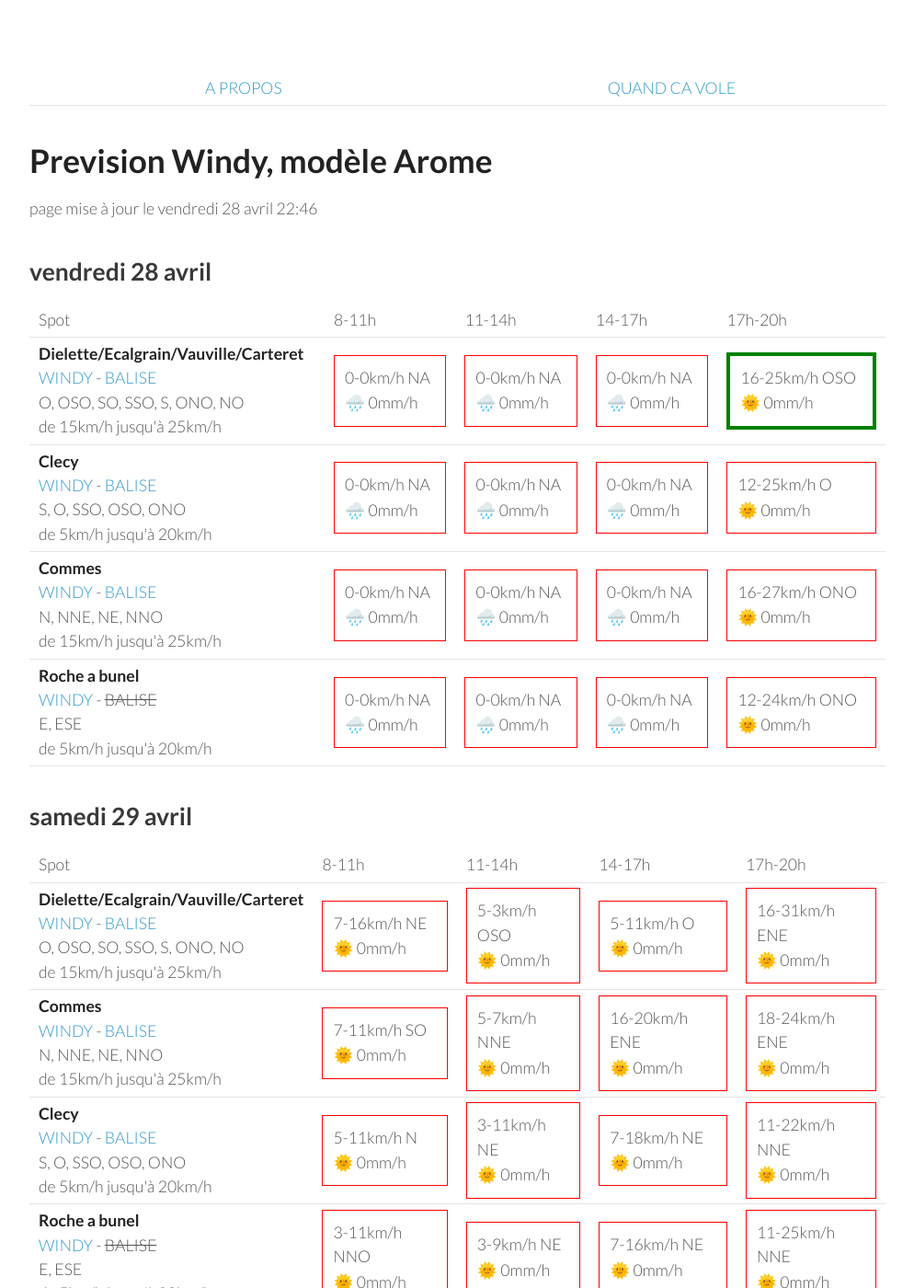
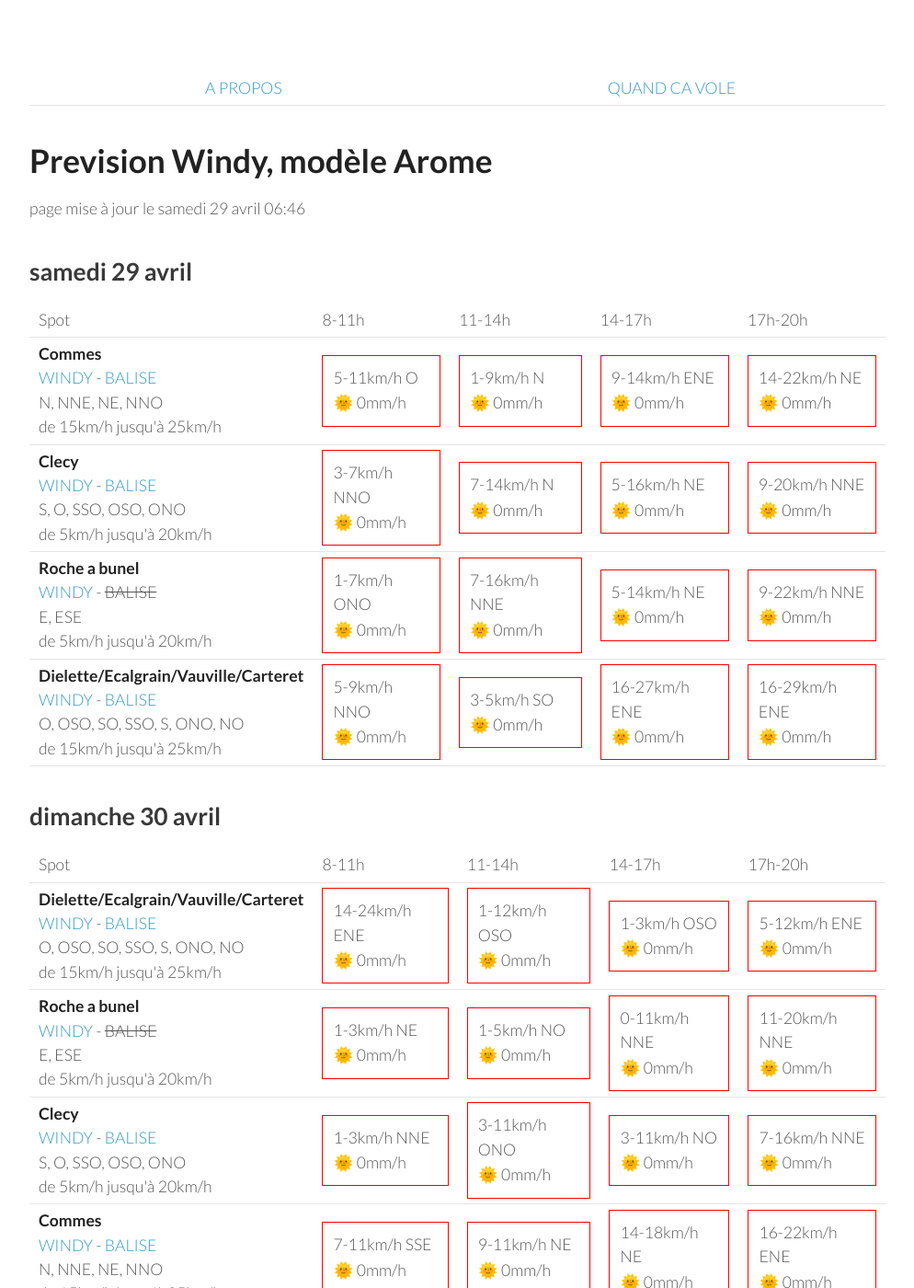
Before and after one commit to parapente-dans-le-nord/parapente-dans-le-nord.github.io, a Jekyll site: the page built from normandie.markdown, in a window 1280 px wide and 1400 px high. Shown: the whole window at 92% size, without its empty margins (26-1020 px from the left). Built offline with Jekyll 4.4.1, drawn with Linux system fonts in a browser that asks for light colours; some of the changed text lies outside the part shown.

Commit message:
update index.markdown

```diff
--- a/normandie.markdown
+++ b/normandie.markdown
@@ -7,60 +7,8 @@ title:  "Tous les spots"
 {: .links}
 
 # Prevision Windy, modèle Arome
-page mise à jour le vendredi 28 avril 22:46
+page mise à jour le samedi 29 avril 06:46
 
-## vendredi 28 avril
-
-{::nomarkdown}
-<table>
-  <tbody>
-    <tr>
-      <td>Spot</td>
-      <td>8-11h</td>
-      <td>11-14h</td>
-      <td>14-17h</td>
-      <td>17h-20h</td>
-    </tr>
-<tr>
-        <td><strong>Dielette/Ecalgrain/Vauville/Carteret</strong><br><a href="https://windy.com/49.650/-1.856?49.243,-1.856,8">WINDY</a> - <span class=""><a href="http://www.balisemeteo.com/balise.php?idBalise=81">BALISE</a> </span><br> <span class="vent-favorable">O, OSO, SO, SSO, S, ONO, NO</span><br><span class="force-vent">de 15km/h jusqu'à 25km/h</span> </td>
-
-            <td><div class="not-flyable"><p>0-0km/h NA</p><p>🌧️ 0mm/h</p></div></td>
-            <td><div class="not-flyable"><p>0-0km/h NA</p><p>🌧️ 0mm/h</p></div></td>
-            <td><div class="not-flyable"><p>0-0km/h NA</p><p>🌧️ 0mm/h</p></div></td>
-            <td><div class="flyable"><p>16-25km/h OSO</p><p>🌞 0mm/h</p></div></td>
-
-    </tr>
-<tr>
-        <td><strong>Clecy</strong><br><a href="https://windy.com/48.929/-0.470?48.516,-0.470,8">WINDY</a> - <span class=""><a href="http://www.balisemeteo.com/balise.php?idBalise=122">BALISE</a> </span><br> <span class="vent-favorable">S, O, SSO, OSO, ONO</span><br><span class="force-vent">de 5km/h jusqu'à 20km/h</span> </td>
-
-            <td><div class="not-flyable"><p>0-0km/h NA</p><p>🌧️ 0mm/h</p></div></td>
-            <td><div class="not-flyable"><p>0-0km/h NA</p><p>🌧️ 0mm/h</p></div></td>
-            <td><div class="not-flyable"><p>0-0km/h NA</p><p>🌧️ 0mm/h</p></div></td>
-            <td><div class="not-flyable"><p>12-25km/h O</p><p>🌞 0mm/h</p></div></td>
-
-    </tr>
-<tr>
-        <td><strong>Commes</strong><br><a href="https://windy.com/49.346/-0.726?48.936,-0.726,8">WINDY</a> - <span class=""><a href="http://www.balisemeteo.com/balise.php?idBalise=158">BALISE</a> </span><br> <span class="vent-favorable">N, NNE, NE, NNO</span><br><span class="force-vent">de 15km/h jusqu'à 25km/h</span> </td>
-
-            <td><div class="not-flyable"><p>0-0km/h NA</p><p>🌧️ 0mm/h</p></div></td>
-            <td><div class="not-flyable"><p>0-0km/h NA</p><p>🌧️ 0mm/h</p></div></td>
-            <td><div class="not-flyable"><p>0-0km/h NA</p><p>🌧️ 0mm/h</p></div></td>
-            <td><div class="not-flyable"><p>16-27km/h ONO</p><p>🌞 0mm/h</p></div></td>
-
-    </tr>
-<tr>
-        <td><strong>Roche a bunel</strong><br><a href="https://windy.com/48.993/-0.499?48.580,-0.499,8">WINDY</a> - <span class="no-balise"> BALISE </span><br> <span class="vent-favorable">E, ESE</span><br><span class="force-vent">de 5km/h jusqu'à 20km/h</span> </td>
-
-            <td><div class="not-flyable"><p>0-0km/h NA</p><p>🌧️ 0mm/h</p></div></td>
-            <td><div class="not-flyable"><p>0-0km/h NA</p><p>🌧️ 0mm/h</p></div></td>
-            <td><div class="not-flyable"><p>0-0km/h NA</p><p>🌧️ 0mm/h</p></div></td>
-            <td><div class="not-flyable"><p>12-24km/h ONO</p><p>🌞 0mm/h</p></div></td>
-
-    </tr>
-
-</tbody>
-</table>
-{:/}
 ## samedi 29 avril
 
 {::nomarkdown}
@@ -74,42 +22,42 @@ page mise à jour le vendredi 28 avril 22:46
       <td>17h-20h</td>
     </tr>
 <tr>
-        <td><strong>Dielette/Ecalgrain/Vauville/Carteret</strong><br><a href="https://windy.com/49.650/-1.856?49.243,-1.856,8">WINDY</a> - <span class=""><a href="http://www.balisemeteo.com/balise.php?idBalise=81">BALISE</a> </span><br> <span class="vent-favorable">O, OSO, SO, SSO, S, ONO, NO</span><br><span class="force-vent">de 15km/h jusqu'à 25km/h</span> </td>
-
-            <td><div class="not-flyable"><p>7-16km/h NE</p><p>🌞 0mm/h</p></div></td>
-            <td><div class="not-flyable"><p>5-3km/h OSO</p><p>🌞 0mm/h</p></div></td>
-            <td><div class="not-flyable"><p>5-11km/h O</p><p>🌞 0mm/h</p></div></td>
-            <td><div class="not-flyable"><p>16-31km/h ENE</p><p>🌞 0mm/h</p></div></td>
-
-
-    </tr>
-<tr>
         <td><strong>Commes</strong><br><a href="https://windy.com/49.346/-0.726?48.936,-0.726,8">WINDY</a> - <span class=""><a href="http://www.balisemeteo.com/balise.php?idBalise=158">BALISE</a> </span><br> <span class="vent-favorable">N, NNE, NE, NNO</span><br><span class="force-vent">de 15km/h jusqu'à 25km/h</span> </td>
 
-            <td><div class="not-flyable"><p>7-11km/h SO</p><p>🌞 0mm/h</p></div></td>
-            <td><div class="not-flyable"><p>5-7km/h NNE</p><p>🌞 0mm/h</p></div></td>
-            <td><div class="not-flyable"><p>16-20km/h ENE</p><p>🌞 0mm/h</p></div></td>
-            <td><div class="not-flyable"><p>18-24km/h ENE</p><p>🌞 0mm/h</p></div></td>
+            <td><div class="not-flyable"><p>5-11km/h O</p><p>🌞 0mm/h</p></div></td>
+            <td><div class="not-flyable"><p>1-9km/h N</p><p>🌞 0mm/h</p></div></td>
+            <td><div class="not-flyable"><p>9-14km/h ENE</p><p>🌞 0mm/h</p></div></td>
+            <td><div class="not-flyable"><p>14-22km/h NE</p><p>🌞 0mm/h</p></div></td>
 
 
     </tr>
 <tr>
         <td><strong>Clecy</strong><br><a href="https://windy.com/48.929/-0.470?48.516,-0.470,8">WINDY</a> - <span class=""><a href="http://www.balisemeteo.com/balise.php?idBalise=122">BALISE</a> </span><br> <span class="vent-favorable">S, O, SSO, OSO, ONO</span><br><span class="force-vent">de 5km/h jusqu'à 20km/h</span> </td>
 
-            <td><div class="not-flyable"><p>5-11km/h N</p><p>🌞 0mm/h</p></div></td>
-            <td><div class="not-flyable"><p>3-11km/h NE</p><p>🌞 0mm/h</p></div></td>
-            <td><div class="not-flyable"><p>7-18km/h NE</p><p>🌞 0mm/h</p></div></td>
-            <td><div class="not-flyable"><p>11-22km/h NNE</p><p>🌞 0mm/h</p></div></td>
+            <td><div class="not-flyable"><p>3-7km/h NNO</p><p>🌞 0mm/h</p></div></td>
+            <td><div class="not-flyable"><p>7-14km/h N</p><p>🌞 0mm/h</p></div></td>
+            <td><div class="not-flyable"><p>5-16km/h NE</p><p>🌞 0mm/h</p></div></td>
+            <td><div class="not-flyable"><p>9-20km/h NNE</p><p>🌞 0mm/h</p></div></td>
 
 
     </tr>
 <tr>
         <td><strong>Roche a bunel</strong><br><a href="https://windy.com/48.993/-0.499?48.580,-0.499,8">WINDY</a> - <span class="no-balise"> BALISE </span><br> <span class="vent-favorable">E, ESE</span><br><span class="force-vent">de 5km/h jusqu'à 20km/h</span> </td>
 
-            <td><div class="not-flyable"><p>3-11km/h NNO</p><p>🌞 0mm/h</p></div></td>
-            <td><div class="not-flyable"><p>3-9km/h NE</p><p>🌞 0mm/h</p></div></td>
-            <td><div class="not-flyable"><p>7-16km/h NE</p><p>🌞 0mm/h</p></div></td>
-            <td><div class="not-flyable"><p>11-25km/h NNE</p><p>🌞 0mm/h</p></div></td>
+            <td><div class="not-flyable"><p>1-7km/h ONO</p><p>🌞 0mm/h</p></div></td>
+            <td><div class="not-flyable"><p>7-16km/h NNE</p><p>🌞 0mm/h</p></div></td>
+            <td><div class="not-flyable"><p>5-14km/h NE</p><p>🌞 0mm/h</p></div></td>
+            <td><div class="not-flyable"><p>9-22km/h NNE</p><p>🌞 0mm/h</p></div></td>
+
+
+    </tr>
+<tr>
+        <td><strong>Dielette/Ecalgrain/Vauville/Carteret</strong><br><a href="https://windy.com/49.650/-1.856?49.243,-1.856,8">WINDY</a> - <span class=""><a href="http://www.balisemeteo.com/balise.php?idBalise=81">BALISE</a> </span><br> <span class="vent-favorable">O, OSO, SO, SSO, S, ONO, NO</span><br><span class="force-vent">de 15km/h jusqu'à 25km/h</span> </td>
+
+            <td><div class="not-flyable"><p>5-9km/h NNO</p><p>🌞 0mm/h</p></div></td>
+            <td><div class="not-flyable"><p>3-5km/h SO</p><p>🌞 0mm/h</p></div></td>
+            <td><div class="not-flyable"><p>16-27km/h ENE</p><p>🌞 0mm/h</p></div></td>
+            <td><div class="not-flyable"><p>16-29km/h ENE</p><p>🌞 0mm/h</p></div></td>
 
 
     </tr>
@@ -130,42 +78,42 @@ page mise à jour le vendredi 28 avril 22:46
       <td>17h-20h</td>
     </tr>
 <tr>
-        <td><strong>Roche a bunel</strong><br><a href="https://windy.com/48.993/-0.499?48.580,-0.499,8">WINDY</a> - <span class="no-balise"> BALISE </span><br> <span class="vent-favorable">E, ESE</span><br><span class="force-vent">de 5km/h jusqu'à 20km/h</span> </td>
+        <td><strong>Dielette/Ecalgrain/Vauville/Carteret</strong><br><a href="https://windy.com/49.650/-1.856?49.243,-1.856,8">WINDY</a> - <span class=""><a href="http://www.balisemeteo.com/balise.php?idBalise=81">BALISE</a> </span><br> <span class="vent-favorable">O, OSO, SO, SSO, S, ONO, NO</span><br><span class="force-vent">de 15km/h jusqu'à 25km/h</span> </td>
 
-            <td><div class="not-flyable"><p>3-5km/h N</p><p>🌞 0mm/h</p></div></td>
-            <td><div class="flyable"><p>7-16km/h ESE</p><p>🌞 0mm/h</p></div></td>
-            <td><div class="not-flyable"><p>5-18km/h ENE</p><p>🌞 0mm/h</p></div></td>
-            <td><div class="not-flyable"><p>7-18km/h NE</p><p>🌞 0mm/h</p></div></td>
+            <td><div class="not-flyable"><p>14-24km/h ENE</p><p>🌞 0mm/h</p></div></td>
+            <td><div class="not-flyable"><p>1-12km/h OSO</p><p>🌞 0mm/h</p></div></td>
+            <td><div class="not-flyable"><p>1-3km/h OSO</p><p>🌞 0mm/h</p></div></td>
+            <td><div class="not-flyable"><p>5-12km/h ENE</p><p>🌞 0mm/h</p></div></td>
 
 
     </tr>
 <tr>
-        <td><strong>Dielette/Ecalgrain/Vauville/Carteret</strong><br><a href="https://windy.com/49.650/-1.856?49.243,-1.856,8">WINDY</a> - <span class=""><a href="http://www.balisemeteo.com/balise.php?idBalise=81">BALISE</a> </span><br> <span class="vent-favorable">O, OSO, SO, SSO, S, ONO, NO</span><br><span class="force-vent">de 15km/h jusqu'à 25km/h</span> </td>
+        <td><strong>Roche a bunel</strong><br><a href="https://windy.com/48.993/-0.499?48.580,-0.499,8">WINDY</a> - <span class="no-balise"> BALISE </span><br> <span class="vent-favorable">E, ESE</span><br><span class="force-vent">de 5km/h jusqu'à 20km/h</span> </td>
 
-            <td><div class="not-flyable"><p>18-29km/h E</p><p>🌞 0mm/h</p></div></td>
-            <td><div class="not-flyable"><p>5-11km/h NE</p><p>🌞 0mm/h</p></div></td>
-            <td><div class="not-flyable"><p>5-16km/h O</p><p>🌞 0mm/h</p></div></td>
-            <td><div class="not-flyable"><p>9-16km/h NNO</p><p>🌧 0.5mm/h</p></div></td>
+            <td><div class="not-flyable"><p>1-3km/h NE</p><p>🌞 0mm/h</p></div></td>
+            <td><div class="not-flyable"><p>1-5km/h NO</p><p>🌞 0mm/h</p></div></td>
+            <td><div class="not-flyable"><p>0-11km/h NNE</p><p>🌞 0mm/h</p></div></td>
+            <td><div class="not-flyable"><p>11-20km/h NNE</p><p>🌞 0mm/h</p></div></td>
 
 
     </tr>
 <tr>
         <td><strong>Clecy</strong><br><a href="https://windy.com/48.929/-0.470?48.516,-0.470,8">WINDY</a> - <span class=""><a href="http://www.balisemeteo.com/balise.php?idBalise=122">BALISE</a> </span><br> <span class="vent-favorable">S, O, SSO, OSO, ONO</span><br><span class="force-vent">de 5km/h jusqu'à 20km/h</span> </td>
 
-            <td><div class="not-flyable"><p>1-3km/h N</p><p>🌞 0mm/h</p></div></td>
-            <td><div class="not-flyable"><p>5-16km/h ESE</p><p>🌞 0mm/h</p></div></td>
-            <td><div class="not-flyable"><p>5-18km/h ENE</p><p>🌞 0mm/h</p></div></td>
-            <td><div class="not-flyable"><p>7-18km/h NE</p><p>🌞 0mm/h</p></div></td>
+            <td><div class="not-flyable"><p>1-3km/h NNE</p><p>🌞 0mm/h</p></div></td>
+            <td><div class="not-flyable"><p>3-11km/h ONO</p><p>🌞 0mm/h</p></div></td>
+            <td><div class="not-flyable"><p>3-11km/h NO</p><p>🌞 0mm/h</p></div></td>
+            <td><div class="not-flyable"><p>7-16km/h NNE</p><p>🌞 0mm/h</p></div></td>
 
 
     </tr>
 <tr>
         <td><strong>Commes</strong><br><a href="https://windy.com/49.346/-0.726?48.936,-0.726,8">WINDY</a> - <span class=""><a href="http://www.balisemeteo.com/balise.php?idBalise=158">BALISE</a> </span><br> <span class="vent-favorable">N, NNE, NE, NNO</span><br><span class="force-vent">de 15km/h jusqu'à 25km/h</span> </td>
 
-            <td><div class="not-flyable"><p>7-11km/h ESE</p><p>🌞 0mm/h</p></div></td>
-            <td><div class="not-flyable"><p>11-18km/h ESE</p><p>🌞 0mm/h</p></div></td>
-            <td><div class="not-flyable"><p>12-20km/h ENE</p><p>🌞 0mm/h</p></div></td>
-            <td><div class="not-flyable"><p>11-22km/h NE</p><p>🌞 0mm/h</p></div></td>
+            <td><div class="not-flyable"><p>7-11km/h SSE</p><p>🌞 0mm/h</p></div></td>
+            <td><div class="not-flyable"><p>9-11km/h NE</p><p>🌞 0mm/h</p></div></td>
+            <td><div class="not-flyable"><p>14-18km/h NE</p><p>🌞 0mm/h</p></div></td>
+            <td><div class="not-flyable"><p>16-22km/h ENE</p><p>🌞 0mm/h</p></div></td>
 
 
     </tr>
@@ -188,9 +136,9 @@ page mise à jour le vendredi 28 avril 22:46
 <tr>
         <td><strong>Dielette/Ecalgrain/Vauville/Carteret</strong><br><a href="https://windy.com/49.650/-1.856?49.243,-1.856,8">WINDY</a> - <span class=""><a href="http://www.balisemeteo.com/balise.php?idBalise=81">BALISE</a> </span><br> <span class="vent-favorable">O, OSO, SO, SSO, S, ONO, NO</span><br><span class="force-vent">de 15km/h jusqu'à 25km/h</span> </td>
 
-            <td><div class="not-flyable"><p>12-18km/h NO</p><p>🌞 0mm/h</p></div></td>
-            <td><div class="flyable"><p>18-25km/h NO</p><p>🌞 0mm/h</p></div></td>
-            <td><div class="not-flyable"><p>20-29km/h ONO</p><p>🌞 0mm/h</p></div></td>
+            <td><div class="not-flyable"><p>16-22km/h NNO</p><p>🌞 0mm/h</p></div></td>
+            <td><div class="flyable"><p>16-24km/h NO</p><p>🌞 0mm/h</p></div></td>
+            <td><div class="not-flyable"><p>18-27km/h ONO</p><p>🌞 0mm/h</p></div></td>
             <td><div class="not-flyable"><p>16-29km/h O</p><p>🌞 0mm/h</p></div></td>
 
 
@@ -198,30 +146,30 @@ page mise à jour le vendredi 28 avril 22:46
 <tr>
         <td><strong>Commes</strong><br><a href="https://windy.com/49.346/-0.726?48.936,-0.726,8">WINDY</a> - <span class=""><a href="http://www.balisemeteo.com/balise.php?idBalise=158">BALISE</a> </span><br> <span class="vent-favorable">N, NNE, NE, NNO</span><br><span class="force-vent">de 15km/h jusqu'à 25km/h</span> </td>
 
-            <td><div class="not-flyable"><p>12-20km/h ONO</p><p>🌞 0mm/h</p></div></td>
-            <td><div class="not-flyable"><p>14-24km/h NO</p><p>🌞 0mm/h</p></div></td>
-            <td><div class="not-flyable"><p>18-31km/h NNO</p><p>🌞 0mm/h</p></div></td>
-            <td><div class="not-flyable"><p>20-35km/h NO</p><p>🌞 0mm/h</p></div></td>
+            <td><div class="not-flyable"><p>12-18km/h ONO</p><p>🌞 0mm/h</p></div></td>
+            <td><div class="not-flyable"><p>16-27km/h NO</p><p>🌞 0mm/h</p></div></td>
+            <td><div class="not-flyable"><p>16-31km/h NO</p><p>🌞 0mm/h</p></div></td>
+            <td><div class="not-flyable"><p>22-35km/h NNO</p><p>🌞 0mm/h</p></div></td>
 
 
     </tr>
 <tr>
         <td><strong>Clecy</strong><br><a href="https://windy.com/48.929/-0.470?48.516,-0.470,8">WINDY</a> - <span class=""><a href="http://www.balisemeteo.com/balise.php?idBalise=122">BALISE</a> </span><br> <span class="vent-favorable">S, O, SSO, OSO, ONO</span><br><span class="force-vent">de 5km/h jusqu'à 20km/h</span> </td>
 
-            <td><div class="not-flyable"><p>11-20km/h NO</p><p>🌞 0mm/h</p></div></td>
-            <td><div class="not-flyable"><p>9-24km/h NO</p><p>🌞 0mm/h</p></div></td>
-            <td><div class="not-flyable"><p>11-27km/h NO</p><p>🌧 0.2mm/h</p></div></td>
-            <td><div class="not-flyable"><p>18-37km/h NO</p><p>🌧 0.6mm/h</p></div></td>
+            <td><div class="not-flyable"><p>9-18km/h NO</p><p>🌞 0mm/h</p></div></td>
+            <td><div class="not-flyable"><p>11-24km/h NO</p><p>🌞 0mm/h</p></div></td>
+            <td><div class="not-flyable"><p>14-31km/h NNO</p><p>🌧 0.8mm/h</p></div></td>
+            <td><div class="not-flyable"><p>16-35km/h NO</p><p>🌧 0.5mm/h</p></div></td>
 
 
     </tr>
 <tr>
         <td><strong>Roche a bunel</strong><br><a href="https://windy.com/48.993/-0.499?48.580,-0.499,8">WINDY</a> - <span class="no-balise"> BALISE </span><br> <span class="vent-favorable">E, ESE</span><br><span class="force-vent">de 5km/h jusqu'à 20km/h</span> </td>
 
-            <td><div class="not-flyable"><p>11-22km/h ONO</p><p>🌞 0mm/h</p></div></td>
-            <td><div class="not-flyable"><p>11-24km/h NO</p><p>🌞 0mm/h</p></div></td>
-            <td><div class="not-flyable"><p>12-27km/h NO</p><p>🌧 0.3mm/h</p></div></td>
-            <td><div class="not-flyable"><p>18-37km/h NO</p><p>🌧 0.9mm/h</p></div></td>
+            <td><div class="not-flyable"><p>9-18km/h NO</p><p>🌞 0mm/h</p></div></td>
+            <td><div class="not-flyable"><p>11-25km/h NO</p><p>🌞 0mm/h</p></div></td>
+            <td><div class="not-flyable"><p>14-35km/h NNO</p><p>🌧 0.7mm/h</p></div></td>
+            <td><div class="not-flyable"><p>16-37km/h NO</p><p>🌧 0.5mm/h</p></div></td>
 
 
     </tr>
@@ -242,42 +190,42 @@ page mise à jour le vendredi 28 avril 22:46
       <td>17h-20h</td>
     </tr>
 <tr>
+        <td><strong>Clecy</strong><br><a href="https://windy.com/48.929/-0.470?48.516,-0.470,8">WINDY</a> - <span class=""><a href="http://www.balisemeteo.com/balise.php?idBalise=122">BALISE</a> </span><br> <span class="vent-favorable">S, O, SSO, OSO, ONO</span><br><span class="force-vent">de 5km/h jusqu'à 20km/h</span> </td>
+
+            <td><div class="flyable"><p>7-11km/h ONO</p><p>🌞 0mm/h</p></div></td>
+            <td><div class="not-flyable"><p>7-18km/h NNE</p><p>🌞 0mm/h</p></div></td>
+            <td><div class="not-flyable"><p>12-29km/h NNE</p><p>🌧 0.5mm/h</p></div></td>
+            <td><div class="not-flyable"><p>14-33km/h NNE</p><p>🌧 0.2mm/h</p></div></td>
+
+
+    </tr>
+<tr>
         <td><strong>Dielette/Ecalgrain/Vauville/Carteret</strong><br><a href="https://windy.com/49.650/-1.856?49.243,-1.856,8">WINDY</a> - <span class=""><a href="http://www.balisemeteo.com/balise.php?idBalise=81">BALISE</a> </span><br> <span class="vent-favorable">O, OSO, SO, SSO, S, ONO, NO</span><br><span class="force-vent">de 15km/h jusqu'à 25km/h</span> </td>
 
-            <td><div class="not-flyable"><p>14-20km/h NE</p><p>🌞 0mm/h</p></div></td>
-            <td><div class="not-flyable"><p>14-22km/h ENE</p><p>🌞 0mm/h</p></div></td>
+            <td><div class="not-flyable"><p>11-16km/h NE</p><p>🌞 0mm/h</p></div></td>
+            <td><div class="not-flyable"><p>14-20km/h ENE</p><p>🌞 0mm/h</p></div></td>
             <td><div class="not-flyable"><p>16-25km/h ENE</p><p>🌞 0mm/h</p></div></td>
             <td><div class="not-flyable"><p>22-33km/h ENE</p><p>🌞 0mm/h</p></div></td>
 
 
     </tr>
 <tr>
-        <td><strong>Commes</strong><br><a href="https://windy.com/49.346/-0.726?48.936,-0.726,8">WINDY</a> - <span class=""><a href="http://www.balisemeteo.com/balise.php?idBalise=158">BALISE</a> </span><br> <span class="vent-favorable">N, NNE, NE, NNO</span><br><span class="force-vent">de 15km/h jusqu'à 25km/h</span> </td>
+        <td><strong>Roche a bunel</strong><br><a href="https://windy.com/48.993/-0.499?48.580,-0.499,8">WINDY</a> - <span class="no-balise"> BALISE </span><br> <span class="vent-favorable">E, ESE</span><br><span class="force-vent">de 5km/h jusqu'à 20km/h</span> </td>
 
-            <td><div class="not-flyable"><p>11-16km/h NE</p><p>🌞 0mm/h</p></div></td>
-            <td><div class="not-flyable"><p>16-25km/h ENE</p><p>🌞 0mm/h</p></div></td>
-            <td><div class="not-flyable"><p>20-33km/h NE</p><p>🌞 0mm/h</p></div></td>
-            <td><div class="not-flyable"><p>22-37km/h NE</p><p>🌞 0mm/h</p></div></td>
+            <td><div class="not-flyable"><p>7-12km/h NO</p><p>🌞 0mm/h</p></div></td>
+            <td><div class="not-flyable"><p>7-20km/h NNE</p><p>🌞 0mm/h</p></div></td>
+            <td><div class="not-flyable"><p>12-31km/h NNE</p><p>🌧 0.4mm/h</p></div></td>
+            <td><div class="not-flyable"><p>14-33km/h NNE</p><p>🌞 0mm/h</p></div></td>
 
 
     </tr>
 <tr>
-        <td><strong>Clecy</strong><br><a href="https://windy.com/48.929/-0.470?48.516,-0.470,8">WINDY</a> - <span class=""><a href="http://www.balisemeteo.com/balise.php?idBalise=122">BALISE</a> </span><br> <span class="vent-favorable">S, O, SSO, OSO, ONO</span><br><span class="force-vent">de 5km/h jusqu'à 20km/h</span> </td>
+        <td><strong>Commes</strong><br><a href="https://windy.com/49.346/-0.726?48.936,-0.726,8">WINDY</a> - <span class=""><a href="http://www.balisemeteo.com/balise.php?idBalise=158">BALISE</a> </span><br> <span class="vent-favorable">N, NNE, NE, NNO</span><br><span class="force-vent">de 15km/h jusqu'à 25km/h</span> </td>
 
-            <td><div class="not-flyable"><p>7-12km/h NNO</p><p>🌞 0mm/h</p></div></td>
-            <td><div class="not-flyable"><p>11-25km/h NNE</p><p>🌞 0mm/h</p></div></td>
-            <td><div class="not-flyable"><p>12-29km/h NNE</p><p>🌧 0.5mm/h</p></div></td>
-            <td><div class="not-flyable"><p>14-33km/h NNE</p><p>🌧 0.2mm/h</p></div></td>
-
-
-    </tr>
-<tr>
-        <td><strong>Roche a bunel</strong><br><a href="https://windy.com/48.993/-0.499?48.580,-0.499,8">WINDY</a> - <span class="no-balise"> BALISE </span><br> <span class="vent-favorable">E, ESE</span><br><span class="force-vent">de 5km/h jusqu'à 20km/h</span> </td>
-
-            <td><div class="not-flyable"><p>7-14km/h N</p><p>🌞 0mm/h</p></div></td>
-            <td><div class="not-flyable"><p>11-25km/h NNE</p><p>🌞 0mm/h</p></div></td>
-            <td><div class="not-flyable"><p>12-31km/h NNE</p><p>🌧 0.4mm/h</p></div></td>
-            <td><div class="not-flyable"><p>14-33km/h NNE</p><p>🌞 0mm/h</p></div></td>
+            <td><div class="not-flyable"><p>5-12km/h NO</p><p>🌞 0mm/h</p></div></td>
+            <td><div class="not-flyable"><p>9-18km/h NE</p><p>🌞 0mm/h</p></div></td>
+            <td><div class="not-flyable"><p>20-33km/h NE</p><p>🌞 0mm/h</p></div></td>
+            <td><div class="not-flyable"><p>22-37km/h NE</p><p>🌞 0mm/h</p></div></td>
 
 
     </tr>
```
